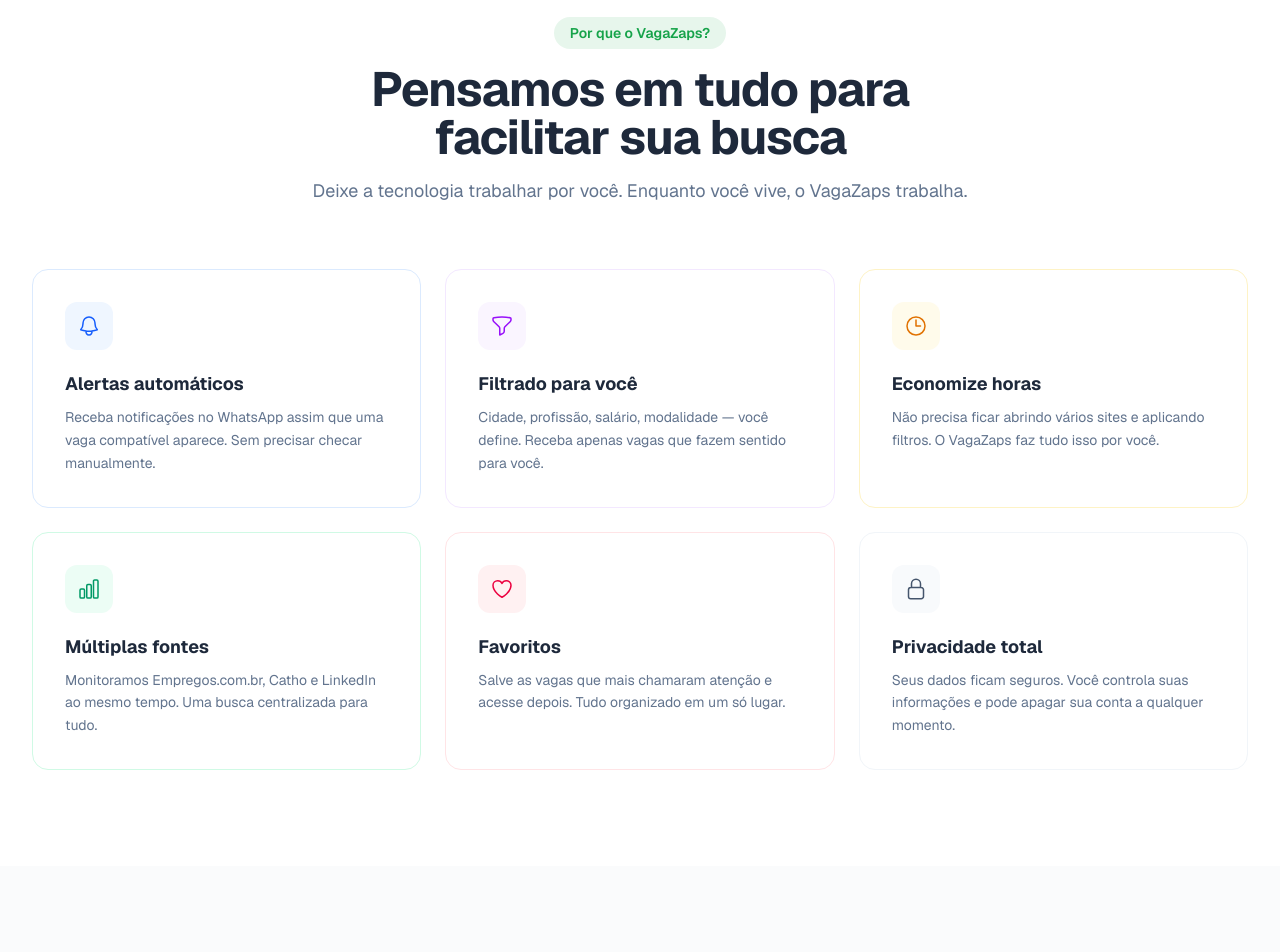
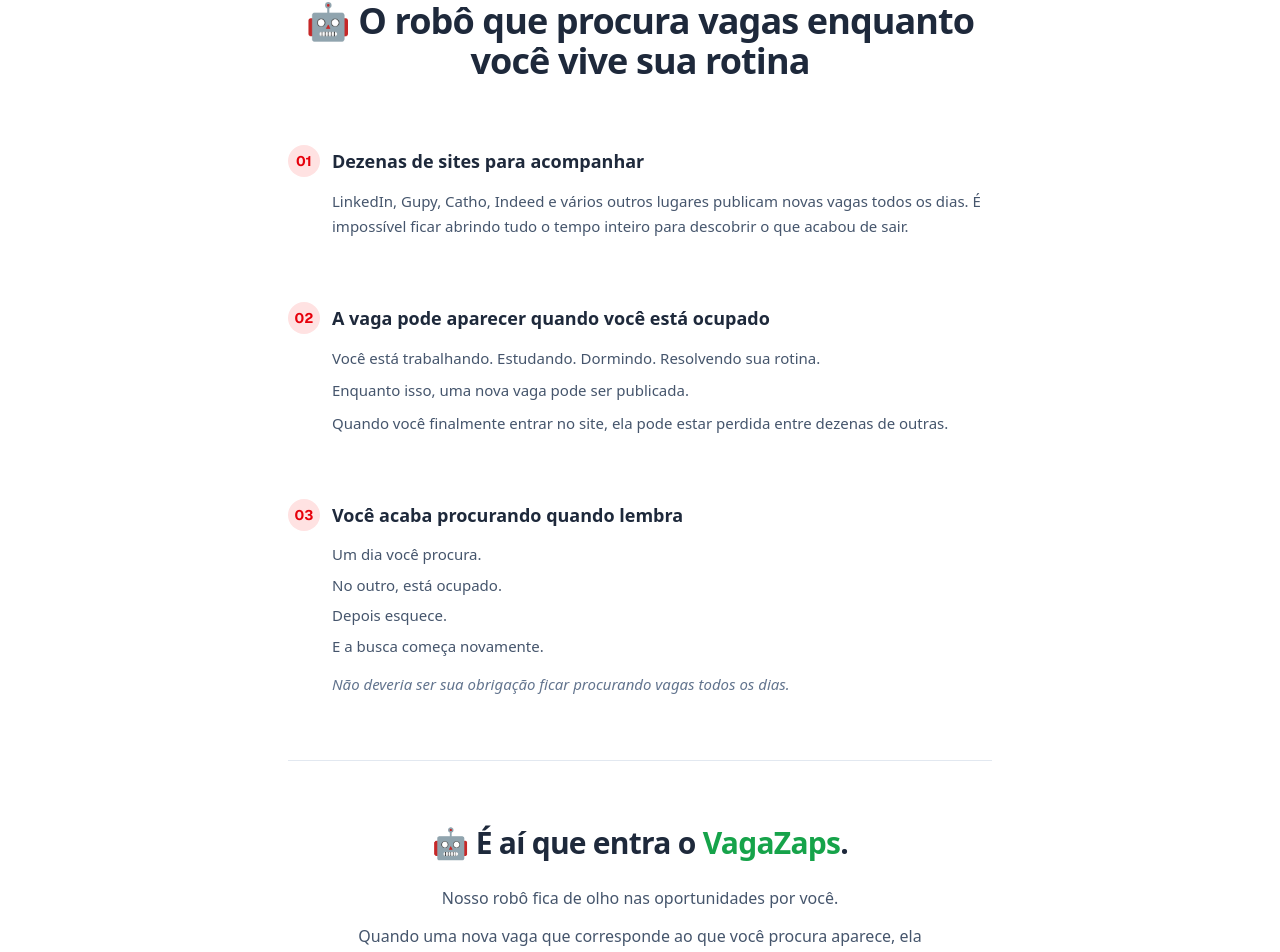
Before and after one commit to Marcoszcoder/vagazaps, a Next.js app: page / in a window 1280 px wide. Shown: the part 2125-3077 px from the top of the page. Built offline with nearby package versions, Linux system fonts and the light colour scheme.

Commit message:
feat: add problem/solution section after HowItWorks

```diff
--- a/src/app/page.tsx
+++ b/src/app/page.tsx
@@ -2,6 +2,7 @@
 import LandingNavbar from '@/components/landing/LandingNavbar'
 import HeroSection from '@/components/landing/HeroSection'
 import HowItWorks from '@/components/landing/HowItWorks'
+import ProblemSection from '@/components/landing/ProblemSection'
 import BenefitsSection from '@/components/landing/BenefitsSection'
 import TestimonialsSection from '@/components/landing/TestimonialsSection'
 import PricingSection from '@/components/landing/PricingSection'
@@ -21,6 +22,7 @@
       <main className="flex-1">
         <HeroSection />
         <HowItWorks />
+        <ProblemSection />
         <BenefitsSection />
         <TestimonialsSection />
         <PricingSection />
--- /dev/null
+++ b/src/components/landing/ProblemSection.tsx
@@ -0,0 +1,112 @@
+export default function ProblemSection() {
+  return (
+    <section className="bg-white py-20">
+      <div className="mx-auto max-w-3xl px-4 sm:px-6 lg:px-8">
+
+        <div className="text-center">
+          <h2
+            className="text-2xl sm:text-3xl md:text-4xl font-bold tracking-tight text-[#1e293b]"
+            style={{ fontFamily: 'system-ui, sans-serif', fontWeight: 800 }}
+          >
+            🤖 O robô que procura vagas enquanto você vive sua rotina
+          </h2>
+        </div>
+
+        <div className="mt-16 space-y-16">
+
+          {/* Problem 1 */}
+          <div>
+            <div className="flex items-center gap-3">
+              <span className="flex h-8 w-8 items-center justify-center rounded-full bg-red-100 text-sm font-bold text-red-600">01</span>
+              <h3
+                className="text-lg font-bold text-[#1e293b]"
+                style={{ fontFamily: 'system-ui, sans-serif', fontWeight: 800 }}
+              >
+                Dezenas de sites para acompanhar
+              </h3>
+            </div>
+            <p className="mt-3 pl-11 text-[15px] leading-relaxed text-slate-600" style={{ fontFamily: 'system-ui, sans-serif', fontWeight: 400 }}>
+              LinkedIn, Gupy, Catho, Indeed e vários outros lugares publicam novas vagas todos os dias.
+              É impossível ficar abrindo tudo o tempo inteiro para descobrir o que acabou de sair.
+            </p>
+          </div>
+
+          {/* Problem 2 */}
+          <div>
+            <div className="flex items-center gap-3">
+              <span className="flex h-8 w-8 items-center justify-center rounded-full bg-red-100 text-sm font-bold text-red-600">02</span>
+              <h3
+                className="text-lg font-bold text-[#1e293b]"
+                style={{ fontFamily: 'system-ui, sans-serif', fontWeight: 800 }}
+              >
+                A vaga pode aparecer quando você está ocupado
+              </h3>
+            </div>
+            <p className="mt-3 pl-11 text-[15px] leading-relaxed text-slate-600" style={{ fontFamily: 'system-ui, sans-serif', fontWeight: 400 }}>
+              Você está trabalhando. Estudando. Dormindo. Resolvendo sua rotina.
+            </p>
+            <p className="mt-2 pl-11 text-[15px] leading-relaxed text-slate-600" style={{ fontFamily: 'system-ui, sans-serif', fontWeight: 400 }}>
+              Enquanto isso, uma nova vaga pode ser publicada.
+            </p>
+            <p className="mt-2 pl-11 text-[15px] leading-relaxed text-slate-600" style={{ fontFamily: 'system-ui, sans-serif', fontWeight: 400 }}>
+              Quando você finalmente entrar no site, ela pode estar perdida entre dezenas de outras.
+            </p>
+          </div>
+
+          {/* Problem 3 */}
+          <div>
+            <div className="flex items-center gap-3">
+              <span className="flex h-8 w-8 items-center justify-center rounded-full bg-red-100 text-sm font-bold text-red-600">03</span>
+              <h3
+                className="text-lg font-bold text-[#1e293b]"
+                style={{ fontFamily: 'system-ui, sans-serif', fontWeight: 800 }}
+              >
+                Você acaba procurando quando lembra
+              </h3>
+            </div>
+            <div className="mt-3 pl-11 space-y-2">
+              <p className="text-[15px] text-slate-600" style={{ fontFamily: 'system-ui, sans-serif', fontWeight: 400 }}>
+                Um dia você procura.
+              </p>
+              <p className="text-[15px] text-slate-600" style={{ fontFamily: 'system-ui, sans-serif', fontWeight: 400 }}>
+                No outro, está ocupado.
+              </p>
+              <p className="text-[15px] text-slate-600" style={{ fontFamily: 'system-ui, sans-serif', fontWeight: 400 }}>
+                Depois esquece.
+              </p>
+              <p className="text-[15px] text-slate-600" style={{ fontFamily: 'system-ui, sans-serif', fontWeight: 400 }}>
+                E a busca começa novamente.
+              </p>
+            </div>
+            <p className="mt-4 pl-11 text-[15px] font-medium italic text-slate-500" style={{ fontFamily: 'system-ui, sans-serif' }}>
+              Não deveria ser sua obrigação ficar procurando vagas todos os dias.
+            </p>
+          </div>
+
+          {/* Divider */}
+          <div className="border-t border-slate-200" />
+
+          {/* Solution */}
+          <div className="text-center">
+            <h2
+              className="text-2xl sm:text-3xl font-bold tracking-tight text-[#1e293b]"
+              style={{ fontFamily: 'system-ui, sans-serif', fontWeight: 800 }}
+            >
+              🤖 É aí que entra o <span className="text-[#16a34a]">VagaZaps</span>.
+            </h2>
+            <p className="mx-auto mt-6 max-w-xl text-[16px] leading-relaxed text-slate-600" style={{ fontFamily: 'system-ui, sans-serif', fontWeight: 400 }}>
+              Nosso robô fica de olho nas oportunidades por você.
+            </p>
+            <p className="mx-auto mt-3 max-w-xl text-[16px] leading-relaxed text-slate-600" style={{ fontFamily: 'system-ui, sans-serif', fontWeight: 400 }}>
+              Quando uma nova vaga que corresponde ao que você procura aparece, ela chega direto no seu WhatsApp.
+            </p>
+            <p className="mx-auto mt-3 max-w-xl text-[16px] leading-relaxed text-slate-600" style={{ fontFamily: 'system-ui, sans-serif', fontWeight: 400 }}>
+              Você continua sua rotina. O VagaZaps continua procurando.
+            </p>
+          </div>
+
+        </div>
+      </div>
+    </section>
+  )
+}
```
